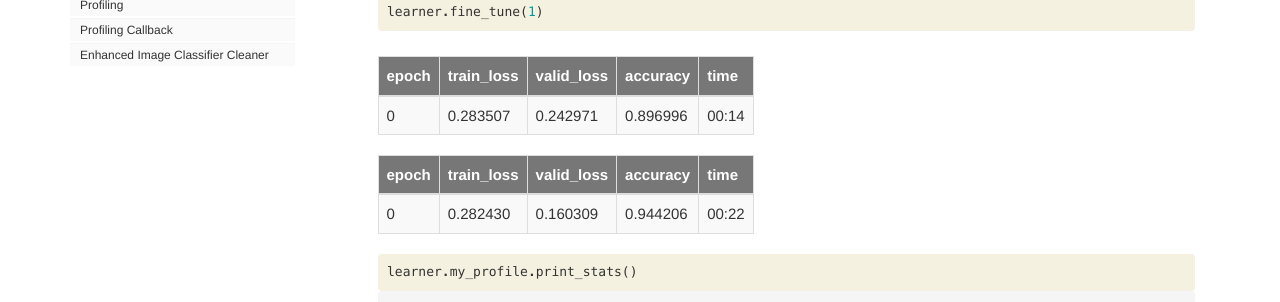
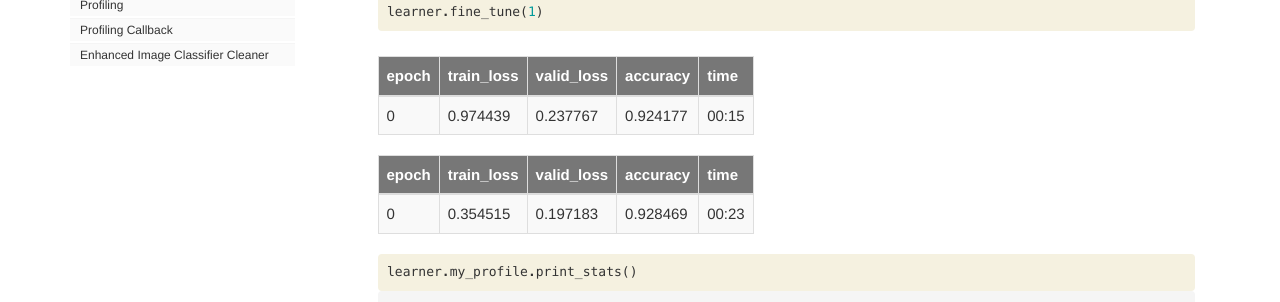
Before and after one commit to butchland/my_timesaver_utils, a Jekyll site: the page built from docs/index.html, in a window 1280 px wide and 900 px high, scrolled down 12862 px. Shown: the part 153-455 px from the top of the window. Built offline with Jekyll 4.4.1, drawn with Linux system fonts in a browser that asks for light colours; nearby versions of some CDN libraries; comment, search, counter and statistics services are not loaded.

```diff
--- a/docs/_data/sidebars/home_sidebar.yml
+++ b/docs/_data/sidebars/home_sidebar.yml
@@ -11,13 +11,13 @@ entries:
       url: /
     - output: web,pdf
       title: Profiling
-      url: profiling.html
+      url: profiling
     - output: web,pdf
       title: Profiling Callback
-      url: profiling_callback.html
+      url: profiling_callback
     - output: web,pdf
       title: Enhanced Image Classifier Cleaner
-      url: enhanced_imageclassifiercleaner.html
+      url: enhanced_imageclassifiercleaner
     output: web
     title: my_timesaver_utils
   output: web
--- a/docs/index.html
+++ b/docs/index.html
@@ -1655,10 +1655,10 @@ Callbacks:
   <tbody>
     <tr>
       <td>0</td>
-      <td>0.283507</td>
-      <td>0.242971</td>
-      <td>0.896996</td>
-      <td>00:14</td>
+      <td>0.974439</td>
+      <td>0.237767</td>
+      <td>0.924177</td>
+      <td>00:15</td>
     </tr>
   </tbody>
 </table>
@@ -1683,10 +1683,10 @@ Callbacks:
   <tbody>
     <tr>
       <td>0</td>
-      <td>0.282430</td>
-      <td>0.160309</td>
-      <td>0.944206</td>
-      <td>00:22</td>
+      <td>0.354515</td>
+      <td>0.197183</td>
+      <td>0.928469</td>
+      <td>00:23</td>
     </tr>
   </tbody>
 </table>
@@ -1961,33 +1961,16 @@ cleaner = EnhancedImageClassifierCleaner(learner)</code></pre>
 </div>
 </div>
 
-<div class="output_wrapper">
-<div class="output">
-
-<div class="output_area">
-
-
-<div class="output_html rendered_html output_subarea ">
-
-</div>
-
-</div>
-
-<div class="output_area">
-
-
-<div class="output_html rendered_html output_subarea ">
-
-</div>
-
-</div>
-
-</div>
-</div>
-
-</div>
-    {% endraw %}
-
+</div>
+    {% endraw %}
+
+<div class="cell border-box-sizing text_cell rendered"><div class="inner_cell">
+<div class="text_cell_render border-box-sizing rendered_html">
+<p><img src="/my_timesaver_utils/images/enhanced-image-classifiercleaner.png" alt="pic of enhanced-image-classifier-cleaner widget"></p>
+
+</div>
+</div>
+</div>
 <div class="cell border-box-sizing text_cell rendered"><div class="inner_cell">
 <div class="text_cell_render border-box-sizing rendered_html">
 <h4 id="Custom-Valid/Train-folder-structures-and-labeled-categories">Custom Valid/Train folder structures and labeled categories<a class="anchor-link" href="#Custom-Valid/Train-folder-structures-and-labeled-categories"> </a></h4><p>The default folder structure for the Enhanced Image Classifier Cleaner
--- a/docs/sidebar.json
+++ b/docs/sidebar.json
@@ -1,8 +1,8 @@
 {
   "my_timesaver_utils": {
     "Overview": "/",
-    "Profiling": "profiling.html",
-    "Profiling Callback": "profiling_callback.html",
-    "Enhanced Image Classifier Cleaner": "enhanced_imageclassifiercleaner.html"
+    "Profiling": "profiling",
+    "Profiling Callback": "profiling_callback",
+    "Enhanced Image Classifier Cleaner": "enhanced_imageclassifiercleaner"
   }
 }
```
Also changed, not shown: docs/enhanced_imageclassifiercleaner.html (+21 -38 lines), docs/profiling.html (+8 -8 lines), docs/profiling_callback.html (+7 -7 lines), README.md, docs/images/enhanced-image-classifiercleaner.png (added), nbs/images/enhanced-image-classifiercleaner.png (added), 2 other files.
